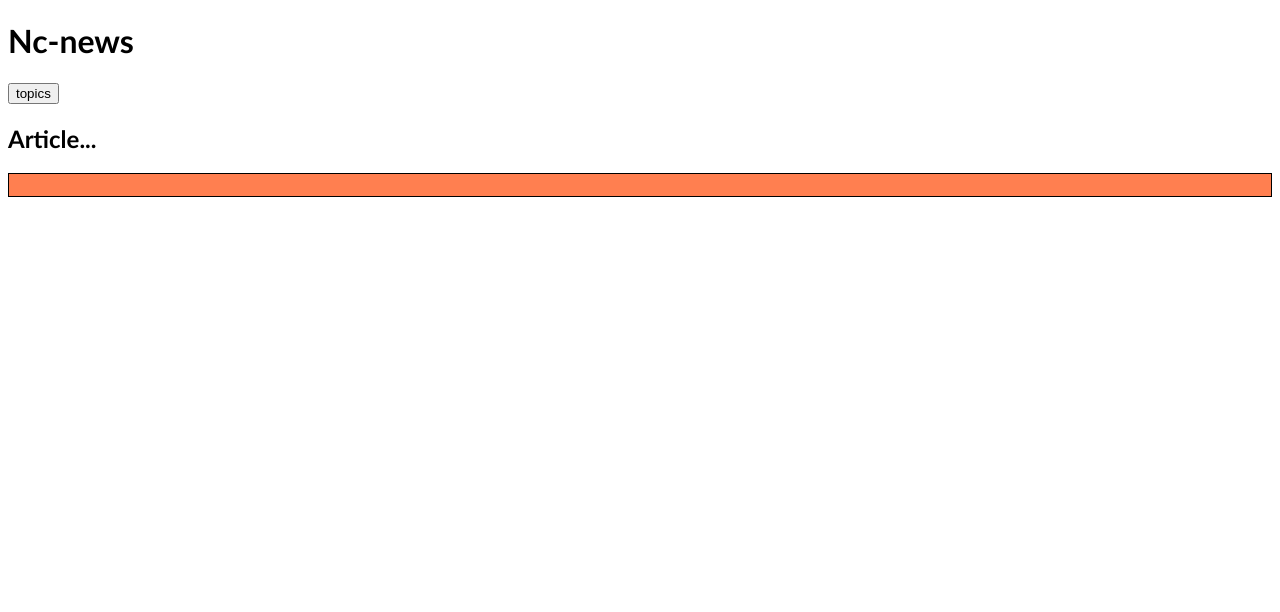
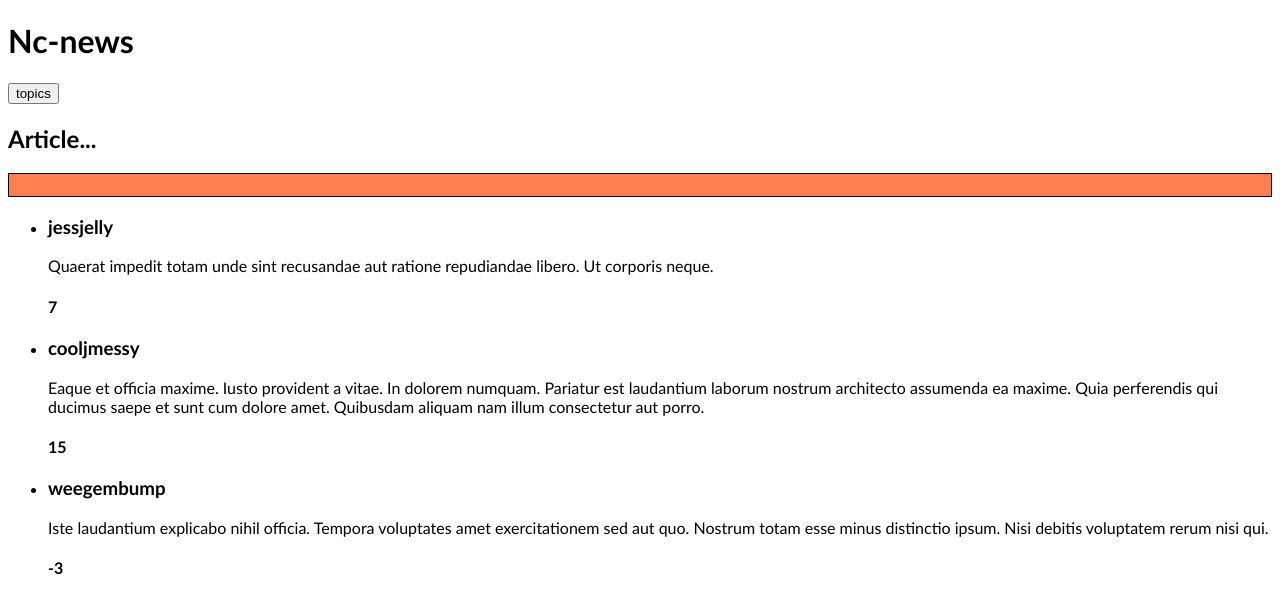
Before and after one commit to stuart-p/Saw-It, a React (Create React App) app: page /1/1 in a window 1280 px wide. Shown: the top 612 px of the page. Built offline with nearby package versions, Linux system fonts and the light colour scheme; no server answers.

Commit message:
basic CommentsList functionality working - displays static data when a specific article is being viewed on ArticlePage

```diff
--- a/src/components/Article/ArticlePage.jsx
+++ b/src/components/Article/ArticlePage.jsx
@@ -1,6 +1,7 @@
 import React, { Component } from "react";
 import ArticleDetails from "./ArticleDetails";
 import * as api from "../../functions/api";
+import CommentsList from "../Comments/CommentsList";
 
 class ArticlePage extends Component {
   state = {
@@ -24,6 +25,7 @@ class ArticlePage extends Component {
       <section>
         <h2>Article...</h2>
         <ArticleDetails {...this.state.article} />
+        <CommentsList />
       </section>
     );
   }
--- /dev/null
+++ b/src/components/Comments/CommentsList.jsx
@@ -0,0 +1,49 @@
+import React, { Component } from "react";
+
+class CommentsList extends Component {
+  state = {
+    commentsArray: [
+      {
+        comment_id: 244,
+        votes: 7,
+        created_at: "2017-10-12T14:07:56.079Z",
+        author: "jessjelly",
+        body:
+          "Quaerat impedit totam unde sint recusandae aut ratione repudiandae libero. Ut corporis neque."
+      },
+      {
+        comment_id: 183,
+        votes: 15,
+        created_at: "2017-06-02T02:32:50.127Z",
+        author: "cooljmessy",
+        body:
+          "Eaque et officia maxime. Iusto provident a vitae. In dolorem numquam. Pariatur est laudantium laborum nostrum architecto assumenda ea maxime. Quia perferendis qui ducimus saepe et sunt cum dolore amet. Quibusdam aliquam nam illum consectetur aut porro."
+      },
+      {
+        comment_id: 218,
+        votes: -3,
+        created_at: "2017-04-23T12:02:53.034Z",
+        author: "weegembump",
+        body:
+          "Iste laudantium explicabo nihil officia. Tempora voluptates amet exercitationem sed aut quo. Nostrum totam esse minus distinctio ipsum. Nisi debitis voluptatem rerum nisi qui."
+      }
+    ]
+  };
+  render() {
+    return (
+      <ul>
+        {this.state.commentsArray.map(comment => {
+          return (
+            <li key={comment.comment_id}>
+              <h3>{comment.author}</h3>
+              <p>{comment.body}</p>
+              <h4>{comment.votes}</h4>
+            </li>
+          );
+        })}
+      </ul>
+    );
+  }
+}
+
+export default CommentsList;
```
